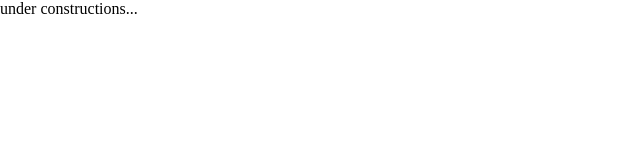
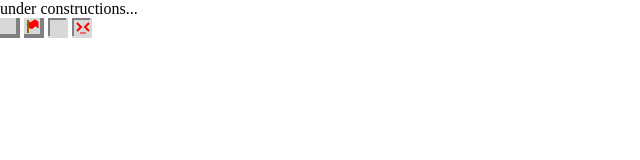
Before and after one commit to awazo/minesweeper, a plain HTML site: page minesweeper.html in a window 1280 px wide. Shown: the whole page, without its empty margins (0-640 px from the left). Drawn offline with Linux system fonts and the light colour scheme.

Commit message:
add tile graphics.

```diff
--- a/minesweeper.html
+++ b/minesweeper.html
@@ -8,7 +8,7 @@
 <title>minesweeper</title>
 </head>
 <body>
-<div id="message" onmousedown="longclicktest(this)" onmouseup="clearTimeout(longclicktimerid)">
+<div id="message" onclick="c(this)" onmousedown="longclicktest(this)" onmouseup="clearTimeout(longclicktimerid)">
 under constructions...
 </div>
 
@@ -19,6 +19,7 @@ under constructions...
 
 <script>
 //<![CDATA[
+function c(obj) { obj.innerHTML="clicked"; }
 var longclicktimerid;
 function longclicktest(obj) {
   longclicktimerid = setTimeout(function() {
@@ -28,5 +29,44 @@ function longclicktest(obj) {
 //]]>
 </script>
 
+<svg id="tileNormal" width="20" height="20">
+  <rect width="20" height="20"
+    style="fill:rgb(216,216,216);stroke:rgb(128,128,128);stroke-width:0;" />
+  <polyline points="18,0 18,18 0,18"
+    style="fill:none;stroke:rgb(128,128,128);stroke-width:4" />
+</svg>
+<svg id="tileFlag" width="20" height="20">
+  <rect width="20" height="20"
+    style="fill:rgb(216,216,216);stroke:rgb(128,128,128);stroke-width:0;" />
+  <polyline points="18,0 18,18 0,18"
+    style="fill:none;stroke:rgb(128,128,128);stroke-width:4" />
+  <path d="M 3 2 q 3 4 5 2 q 3 -4 6 0 l 0 6 q -3 -4 -5 0 q -3 2 -6 -4"
+    style="fill:red;stroke:red;stroke-width:1;" />
+  <rect x="3" y="2" width="2" height="13"
+    style="fill:rgb(153,102,0);stroke:none;" />
+</svg>
+<svg id="tileOpen" width="20" height="20">
+  <rect width="20" height="20"
+    style="fill:rgb(216,216,216);stroke:rgb(128,128,128);stroke-width:0;" />
+  <polyline points="18,0 0,0 0,18"
+    style="fill:none;stroke:rgb(128,128,128);stroke-width:4" />
+</svg>
+<!--
+  <text x="5" y="16"
+    style="fill:black;stroke:black;stroke-width:1;">1</text>
+-->
+<svg id="tileMine" width="20" height="20">
+  <rect width="20" height="20"
+    style="fill:rgb(216,216,216);stroke:rgb(128,128,128);stroke-width:0;" />
+  <polyline points="18,0 0,0 0,18"
+    style="fill:none;stroke:rgb(128,128,128);stroke-width:4" />
+  <polyline points="5,5 9,9 5,13"
+    style="fill:none;stroke:red;stroke-width:2;" />
+  <polyline points="17,5 13,9 17,13"
+    style="fill:none;stroke:red;stroke-width:2;" />
+  <line x1="8" y1="15" x2="14" y2="15"
+    style="fill:none;stroke:red;stroke-wdith:2;" />
+</svg>
+
 </body>
 </html>
```
